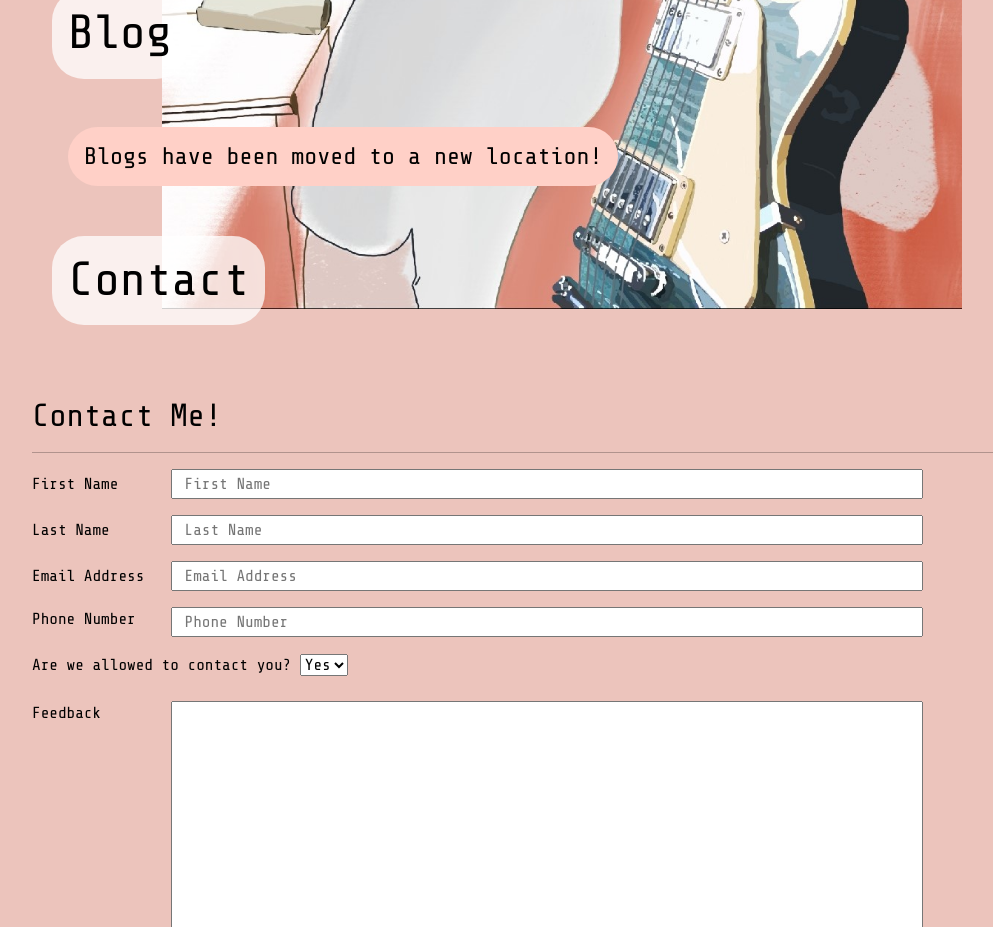
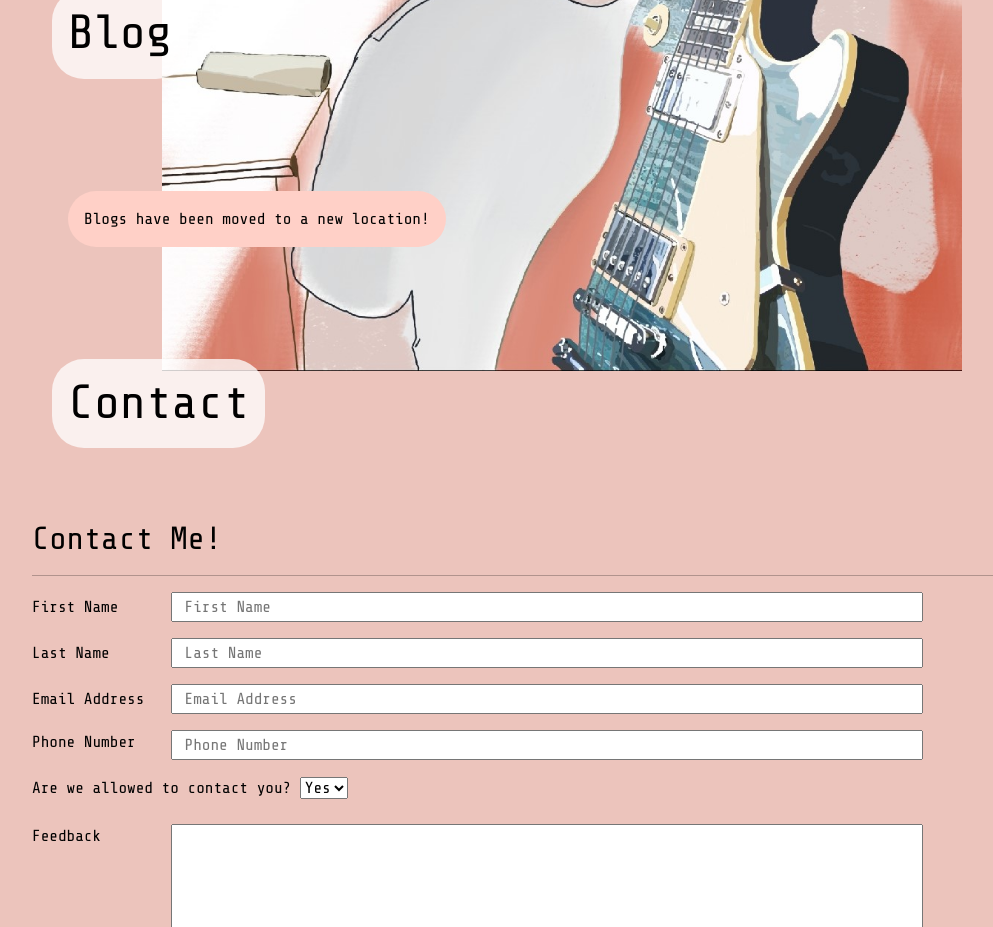
Before and after one commit to JoshBreezy/Portfolio, a React (Create React App) app: page / in a window 1280 px wide. Shown: the part 1280-2207 px from the top of the page, without its empty margins (78-1071 px from the left). Built offline with nearby package versions, Linux system fonts and the light colour scheme; no server answers; the database is empty.

Commit message:
Blogs work!

```diff
--- a/src/components/Main.js
+++ b/src/components/Main.js
@@ -58,8 +58,8 @@ export default function Main() {
                     </div>
                 </div>
                 <div className='row'>
-                    <div className='col m-3'>
-                        <Link to='/blogs' className='h4' style={{ margin: '3rem', padding: '1rem', backgroundColor: 'rgb(255, 208, 199)', borderRadius: '2rem', color: 'black', textDecoration: 'none' }} >Blogs have been moved to a new location!</Link>
+                    <div className='col-auto m-3'>
+                        <Link to='/blogs' style={{textDecoration: 'none'}} ><p style={{ margin: '3rem', fontSize: '1rem', padding: '1rem', backgroundColor: 'rgb(255, 208, 199)', borderRadius: '2rem', color: 'black', textDecoration: 'none' }} >Blogs have been moved to a new location!</p></Link>
                     </div>
                 </div>
             </animated.div>
```
